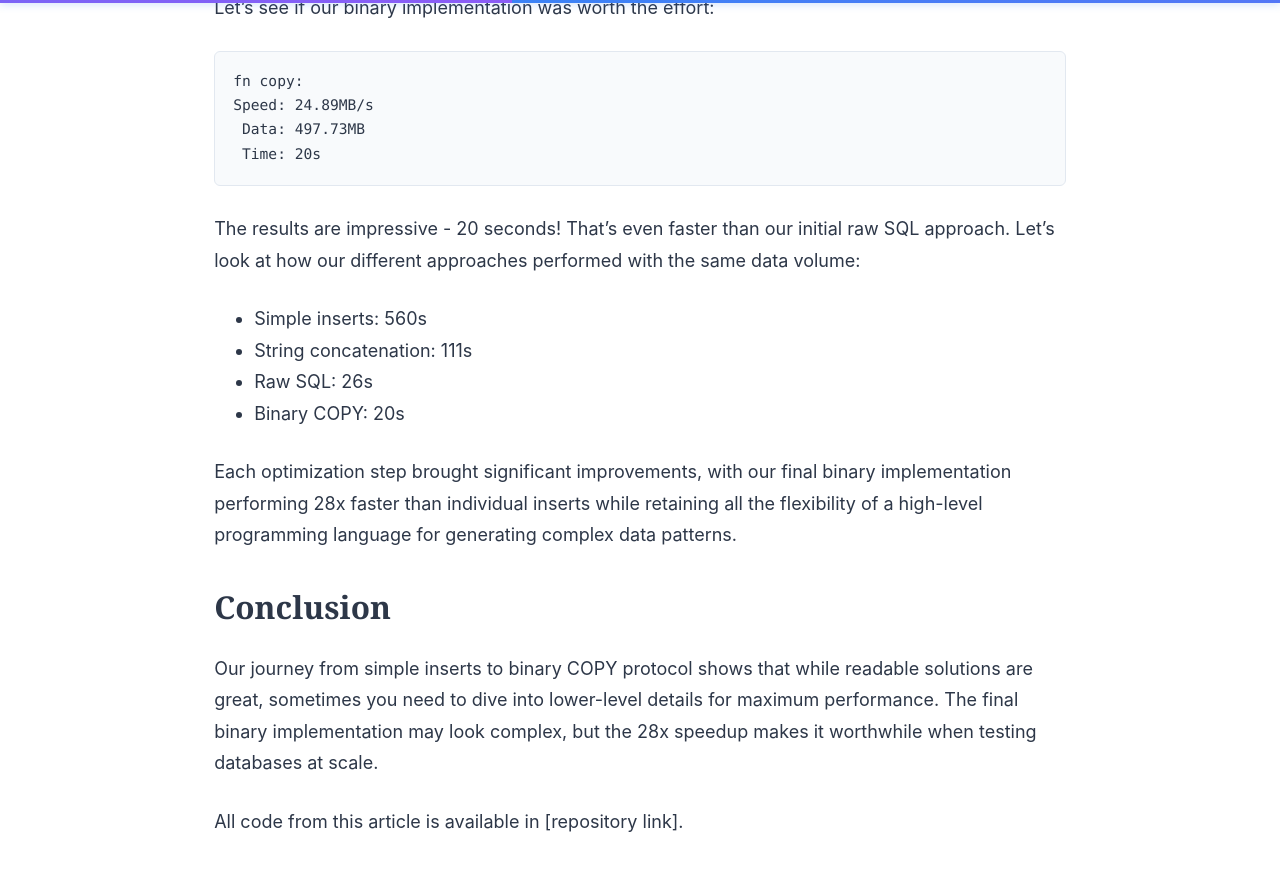
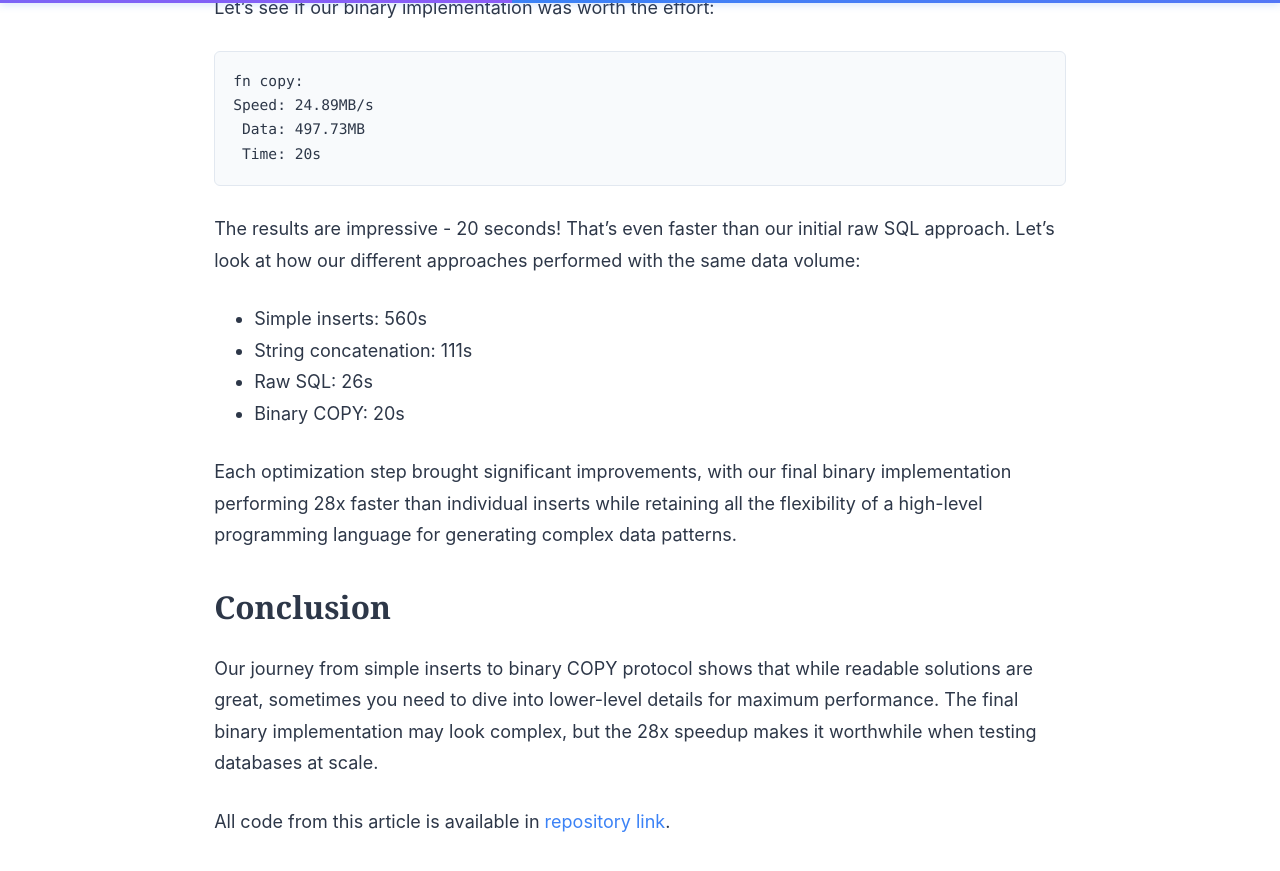
Before and after one commit to ignat-z/ignat-z.github.io, a Jekyll site: the page built from _posts/2024-11-07-bulk-data-generation.markdown, in a window 1280 px wide and 900 px high, scrolled down 14382 px. Shown: the top 871 px of the window. Built offline with Jekyll 4.4.1, drawn with Linux system fonts in a browser that asks for light colours; part of the change alters nothing that is shown.

```diff
--- a/_posts/2024-11-07-bulk-data-generation.markdown
+++ b/_posts/2024-11-07-bulk-data-generation.markdown
@@ -1,5 +1,4 @@
 ---
-draft:  true
 layout: post
 title:  "Fast PostgreSQL Data Generation"
 date:   2024-11-07 22:18:11
@@ -501,4 +500,4 @@ Each optimization step brought significant improvements, with our final binary i
 
 Our journey from simple inserts to binary COPY protocol shows that while readable solutions are great, sometimes you need to dive into lower-level details for maximum performance. The final binary implementation may look complex, but the 28x speedup makes it worthwhile when testing databases at scale.
 
-All code from this article is available in [repository link].
+All code from this article is available in [repository link](<https://github.com/ignat-z/fast_generation>).
```
Also changed, not shown: 1 other file.
